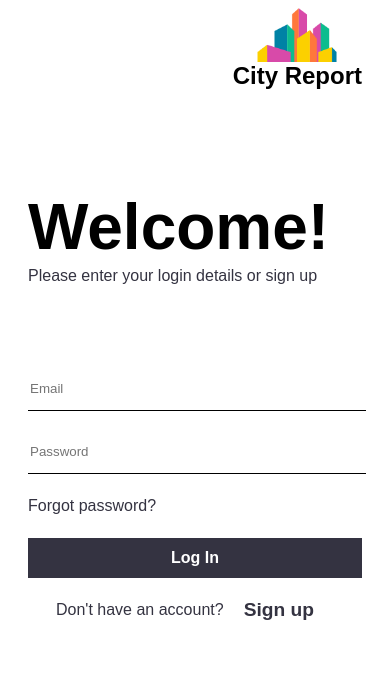
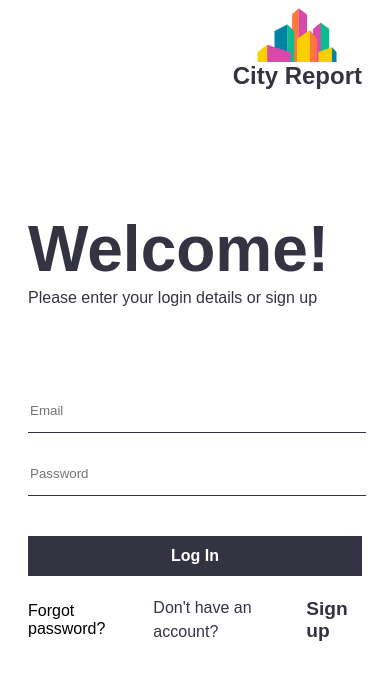
Before and after one commit to Nuramene81/city-report-front-end, an Angular app: page /login in a window 390 px wide. Shown: the top 680 px of the page. Built offline with nearby package versions, Linux system fonts and the light colour scheme; a web font is replaced by a local one.

Commit message:
Add content responsiveness

```diff
--- a/src/app/login/login.component.html
+++ b/src/app/login/login.component.html
@@ -6,6 +6,7 @@
         <p class="logo-text">City Report</p>
       </div>
     </div>
+    <div class="body-container">
       <div class="welcome-title-container">
         <h1 class="welcome-title">Welcome!</h1>
         <p class="body-text">Please enter your login details or sign up</p>
@@ -14,18 +15,16 @@
         <form class="form-content" [formGroup]="loginForm">
           <input class="email-field" type="email" formControlName="email" placeholder="Email">
           <input class="password-field" type="password" formControlName="password" placeholder="Password">
-        <div class="form-options">
-          <div class="forgot-password-container">
-            <span class="body-text">Forgot password?</span>
-          </div>
-        </div>
-
           <button type="submit">Log In</button>
         </form>
       </div>
-    <div class="content-footer-container">
+      <div class="form-options-container">
+        <div class="forgot-password-container">Forgot password?</div>
+        <div class="sign-up">
           <div class="body-text">Don't have an account?</div>
-      <div class="sign-up">Sign up</div>
+          <div class="sign-up-text">Sign up</div>
         </div>
       </div>
     </div>
+  </div>
+</div>
--- a/src/app/login/login.component.scss
+++ b/src/app/login/login.component.scss
@@ -13,12 +13,14 @@
     height: 100%;
     padding: 20px;
 
+
+
     .logo-container {
       display: flex;
       flex-direction: column;
       align-items: flex-end;
       justify-content: flex-end;
-      margin-bottom: 100px;
+      // margin-bottom: 100px;
 
       .logo-wrapper {
         display: flex;
@@ -33,9 +35,16 @@
           margin: 0;
           font-size: 1.5rem;
           font-weight: 700;
+          color: $primary-color;
         }
       }
     }
+
+    .body-container {
+      display: flex;
+      flex-direction: column;
+      justify-content: center;
+      height: 80%;
 
       .welcome-title-container {
         margin-bottom: 80px;
@@ -44,6 +53,7 @@
           margin: 0;
           font-size: 4rem;
           font-weight: 700;
+          color: $primary-color;
         }
       }
 
@@ -58,7 +68,7 @@
             width: 100%;
             height: 40px;
             border: none;
-          border-bottom: 1px solid #000;
+            border-bottom: 1px solid $primary-color;
             background-color: transparent !important;
             margin-bottom: 20px;
 
@@ -96,18 +106,24 @@
         }
       }
 
-    .content-footer-container {
+      .form-options-container {
         display:flex;
         flex-direction: row;
         align-items: center;
-      justify-content: center;
+        justify-content: space-between;
         margin-top: 20px;
 
+        .sign-up {
+          display: flex;
+          flex-direction: row;
+          align-items: center;
+          justify-content: space-between;
+
           div {
-        margin-right: 20px;
+            margin-left: 20px;
           }
 
-      .sign-up {
+          .sign-up-text {
             color: $primary-color;
             font-size: 1.2rem;
             font-weight: 700;
@@ -116,3 +132,5 @@
         }
       }
     }
+  }
+}
```
Lines whose indentation alone changed are shown as unchanged.
